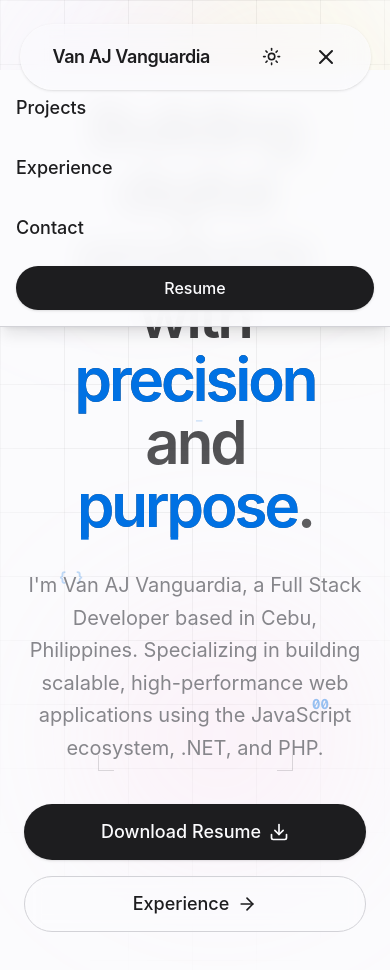
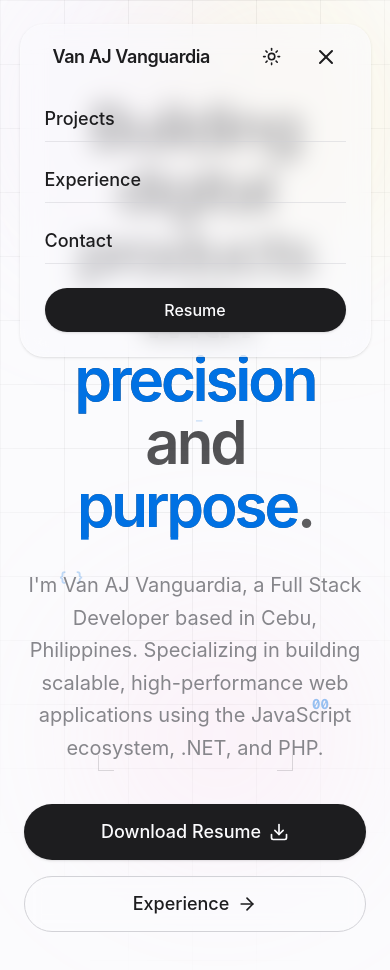
Before and after one commit to vn-aj-vngrd/portfolio-2.0, a Next.js app: page / in a window 390 px wide. Both pictures are taken after a click on the button "Toggle menu". Shown: the top 970 px of the page. Built offline with nearby package versions, Linux system fonts and the light colour scheme.

Commit message:
feat: Integrate animated mobile navigation directly into the header component.

```diff
--- a/src/components/layout/Header.tsx
+++ b/src/components/layout/Header.tsx
@@ -86,7 +86,17 @@ export const Header = () => {
               transition={{ duration: 0.3, ease: "easeInOut" }}
               className="w-full pt-6 pointer-events-auto bg-transparent flex justify-center"
             >
-              <div className="bg-background/60 backdrop-blur-md border border-white/10 shadow-sm rounded-full px-6 py-3 flex items-center justify-between w-[90%] max-w-5xl mx-4">
+              <motion.div
+                animate={{
+                  height: "auto",
+                  transition: {
+                    duration: isMobileMenuOpen ? 0.5 : 0.2,
+                    ease: isMobileMenuOpen ? [0.16, 1, 0.3, 1] : "easeInOut",
+                  },
+                }}
+                className="bg-background/60 backdrop-blur-md border border-white/10 shadow-sm w-[90%] max-w-5xl mx-4 overflow-hidden rounded-3xl"
+              >
+                <div className="px-6 py-3 flex items-center justify-between">
                   <Link
                     href="/"
                     className="text-lg font-semibold tracking-tight hover:opacity-80 transition-opacity pl-2"
@@ -127,6 +137,49 @@ export const Header = () => {
                     </button>
                   </div>
                 </div>
+
+                {/* Mobile Nav Content */}
+                <AnimatePresence>
+                  {isMobileMenuOpen && (
+                    <motion.div
+                      initial={{ opacity: 0, y: -20 }}
+                      animate={{
+                        opacity: 1,
+                        y: 0,
+                        transition: {
+                          duration: 0.5,
+                          ease: [0.16, 1, 0.3, 1],
+                        },
+                      }}
+                      exit={{
+                        opacity: 0,
+                        height: 0,
+                        transition: {
+                          duration: 0.2,
+                          ease: "easeInOut",
+                        },
+                      }}
+                      className="md:hidden px-6 pb-6 pt-2 flex flex-col gap-4 overflow-hidden"
+                    >
+                      {navItems.map((item) => (
+                        <Link
+                          key={item.href}
+                          href={item.href}
+                          className="text-lg font-medium text-foreground py-2 border-b border-border/50 last:border-0"
+                          onClick={() => setIsMobileMenuOpen(false)}
+                        >
+                          {item.label}
+                        </Link>
+                      ))}
+                      <Button variant="primary" className="w-full mt-2" asChild>
+                        <Link href="/resume.pdf" target="_blank">
+                          Resume
+                        </Link>
+                      </Button>
+                    </motion.div>
+                  )}
+                </AnimatePresence>
+              </motion.div>
             </motion.header>
           ) : (
             <motion.div
@@ -199,34 +252,6 @@ export const Header = () => {
           )}
         </AnimatePresence>
       </div>
-
-      {/* Mobile Nav Overlay */}
-      <AnimatePresence>
-        {isMobileMenuOpen && (
-          <motion.div
-            initial={{ opacity: 0, y: -20 }}
-            animate={{ opacity: 1, y: 0 }}
-            exit={{ opacity: 0, y: -20 }}
-            className="fixed top-[70px] left-0 right-0 bg-background/95 backdrop-blur-md border-b border-border p-4 md:hidden flex flex-col gap-4 shadow-lg z-40"
-          >
-            {navItems.map((item) => (
-              <Link
-                key={item.href}
-                href={item.href}
-                className="text-lg font-medium text-foreground py-2"
-                onClick={() => setIsMobileMenuOpen(false)}
-              >
-                {item.label}
-              </Link>
-            ))}
-            <Button variant="primary" className="w-full" asChild>
-              <Link href="/resume.pdf" target="_blank">
-                Resume
-              </Link>
-            </Button>
-          </motion.div>
-        )}
-      </AnimatePresence>
     </>
   );
 };
```
Lines whose indentation alone changed are shown as unchanged.
